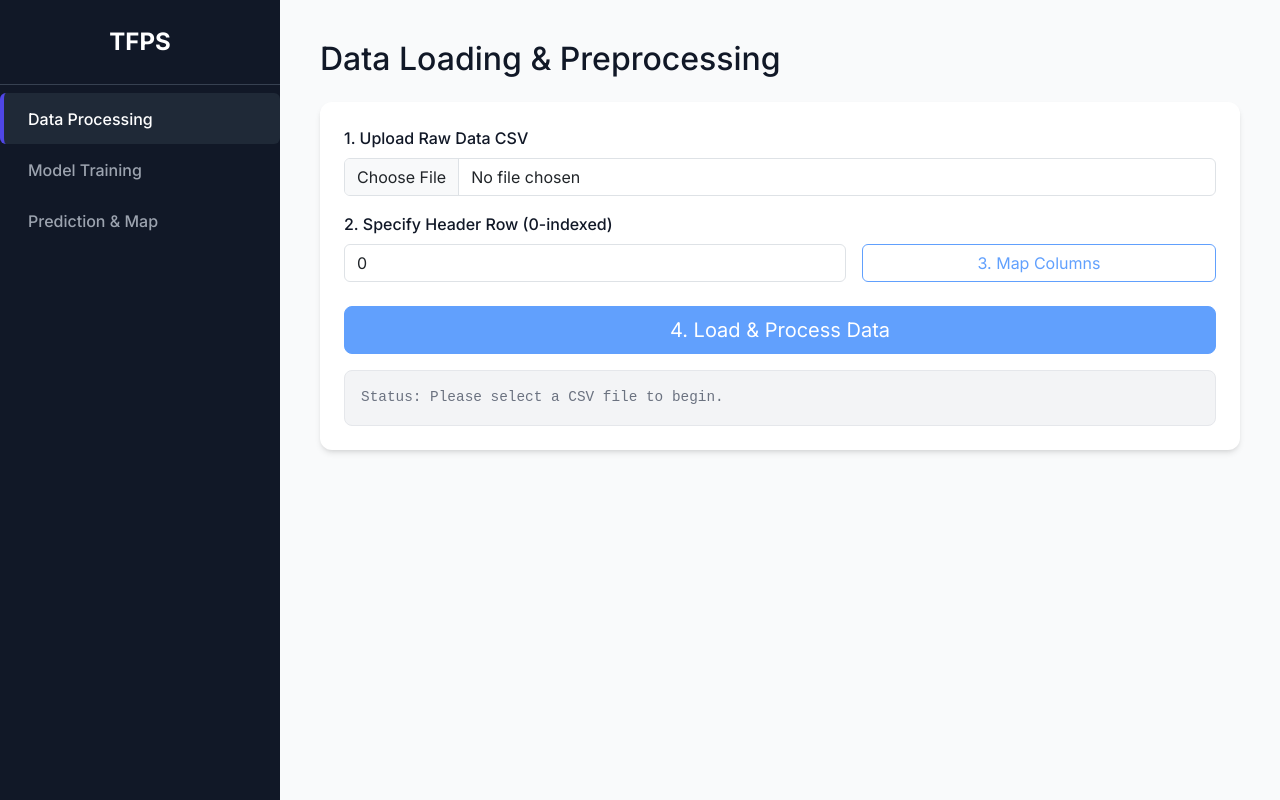
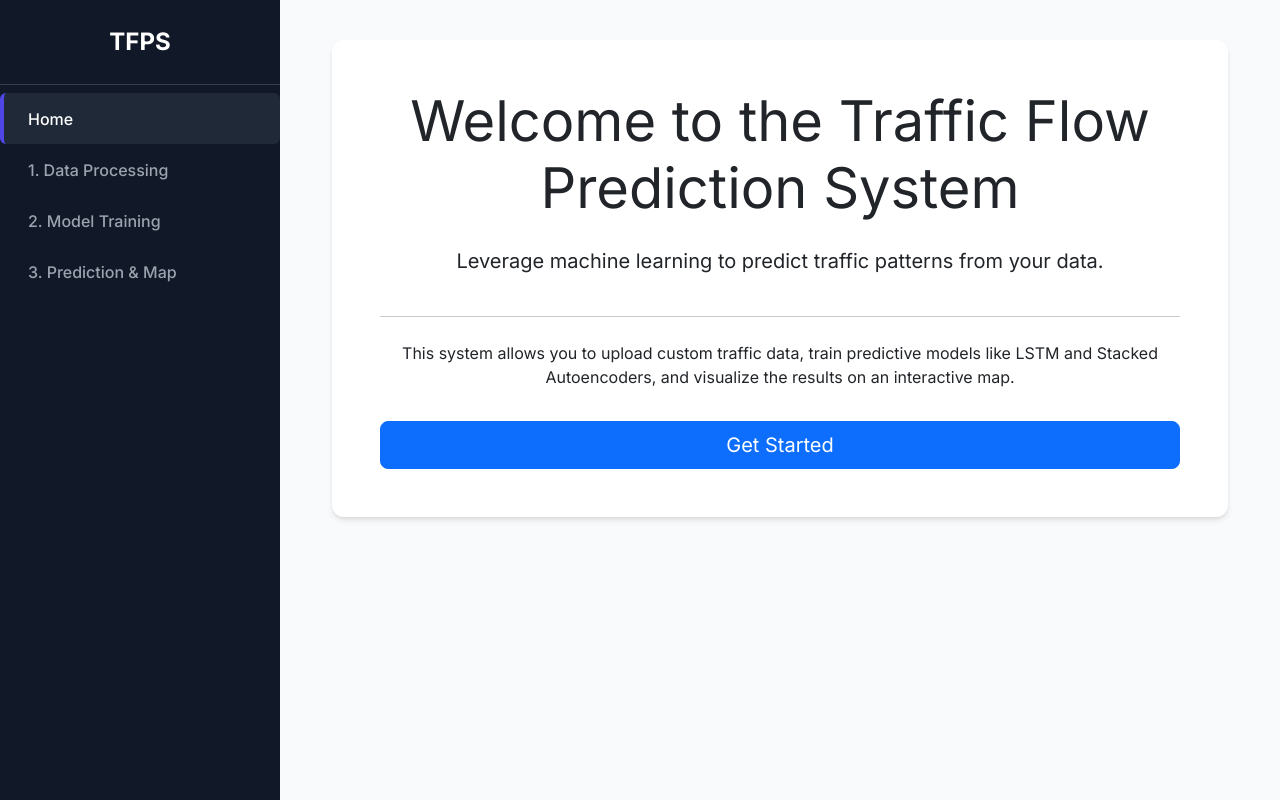
Before and after one commit to nguyenngochuyhoang1010/COS30018-Assignment-A2, a plain HTML site: page index.html in a window 1280 px wide. Drawn offline with nearby package versions, Linux system fonts and the light colour scheme.

Commit message:
modified:   index.html

```diff
--- a/index.html
+++ b/index.html
@@ -93,21 +93,36 @@
             <span>TFPS</span>
         </div>
         <ul class="nav nav-pills flex-column mt-2" id="sidebarTabs" role="tablist">
-            <li class="nav-item"><a class="nav-link active" data-bs-toggle="pill" href="#tab-data" role="tab">Data Processing</a></li>
-            <li class="nav-item"><a class="nav-link" data-bs-toggle="pill" href="#tab-train" role="tab">Model Training</a></li>
-            <li class="nav-item"><a class="nav-link" data-bs-toggle="pill" href="#tab-predict" role="tab">Prediction & Map</a></li>
+            <!-- NEW: Home tab -->
+            <li class="nav-item"><a class="nav-link active" data-bs-toggle="pill" href="#tab-home" role="tab">Home</a></li>
+            <li class="nav-item"><a class="nav-link" data-bs-toggle="pill" href="#tab-data" role="tab">1. Data Processing</a></li>
+            <li class="nav-item"><a class="nav-link" data-bs-toggle="pill" href="#tab-train" role="tab">2. Model Training</a></li>
+            <li class="nav-item"><a class="nav-link" data-bs-toggle="pill" href="#tab-predict" role="tab">3. Prediction & Map</a></li>
         </ul>
     </div>
 
     <!-- Main Content -->
     <div id="content">
         <div class="tab-content h-100">
+            <!-- NEW: Home Tab Content -->
+            <div class="tab-pane fade show active" id="tab-home" role="tabpanel">
+                <div class="container-fluid text-center">
+                    <div class="card p-5">
+                        <h1 class="display-4">Welcome to the Traffic Flow Prediction System</h1>
+                        <p class="lead mt-3">Leverage machine learning to predict traffic patterns from your data.</p>
+                        <hr class="my-4">
+                        <p>This system allows you to upload custom traffic data, train predictive models like LSTM and Stacked Autoencoders, and visualize the results on an interactive map.</p>
+                        <a class="btn btn-primary btn-lg mt-3" href="#" id="getStartedBtn" role="button">Get Started</a>
+                    </div>
+                </div>
+            </div>
+
             <!-- Data Loading Tab -->
-            <div class="tab-pane fade show active" id="tab-data" role="tabpanel">
+            <div class="tab-pane fade" id="tab-data" role="tabpanel">
                 <h1 class="h2 mb-4">Data Loading & Preprocessing</h1>
                  <div class="card">
                     <div class="card-body p-4">
-                        <div class="row g-3">
+                         <div class="row g-3">
                             <div class="col-12">
                                 <label for="dataFile" class="form-label">1. Upload Raw Data CSV</label>
                                 <input type="file" class="form-control" id="dataFile" accept=".csv">
@@ -236,6 +251,13 @@ $(document).ready(function() {
         }
     });
     let mapMarkers = [];
+
+    // --- NEW: Get Started Button Logic ---
+    $('#getStartedBtn').on('click', function(e) {
+        e.preventDefault();
+        // Programmatically click the "Data Processing" tab in the sidebar
+        $('#sidebarTabs a[href="#tab-data"]').tab('show');
+    });
 
     $('#dataFile').on('change', function() {
         if ($(this).val()) {
```
